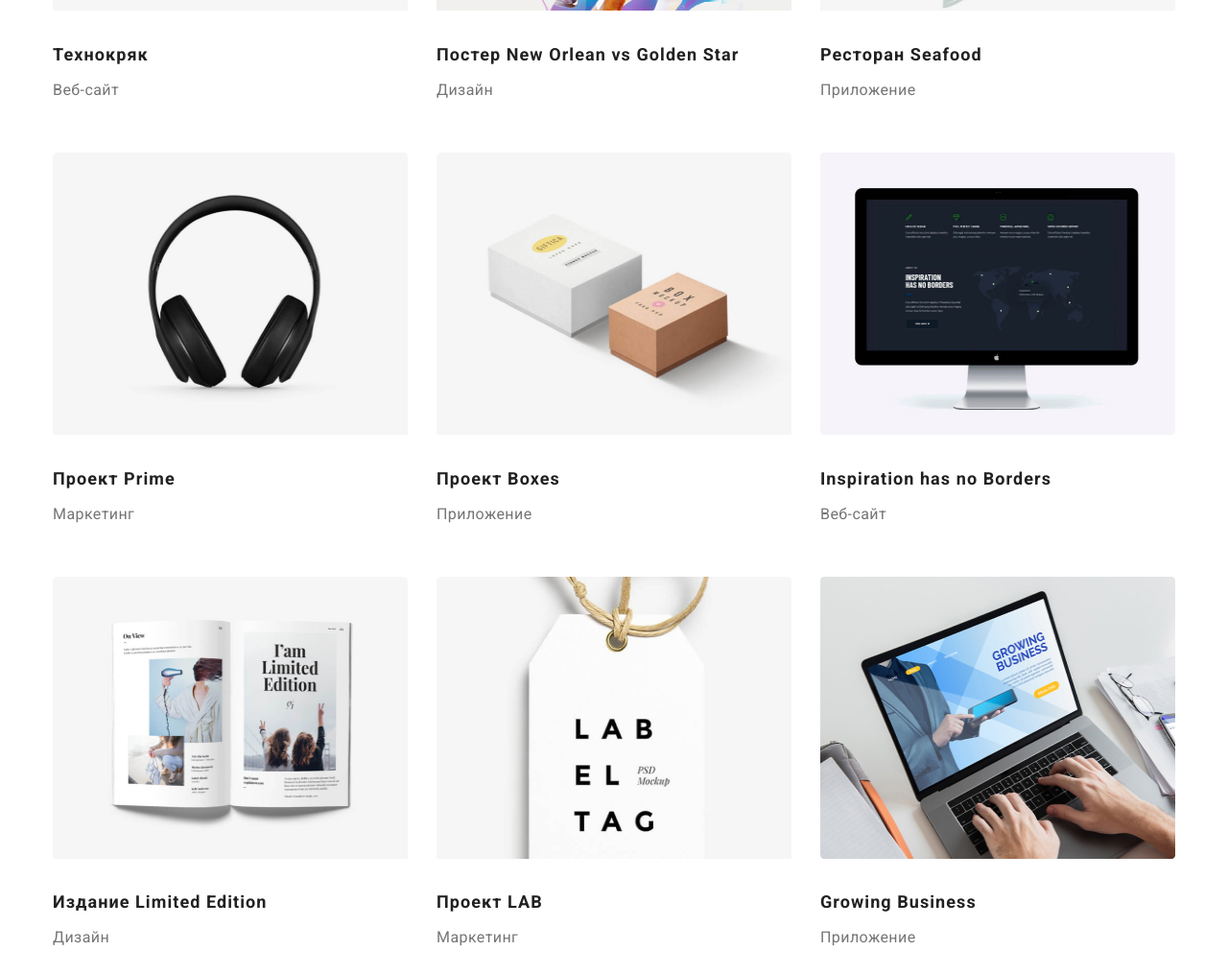
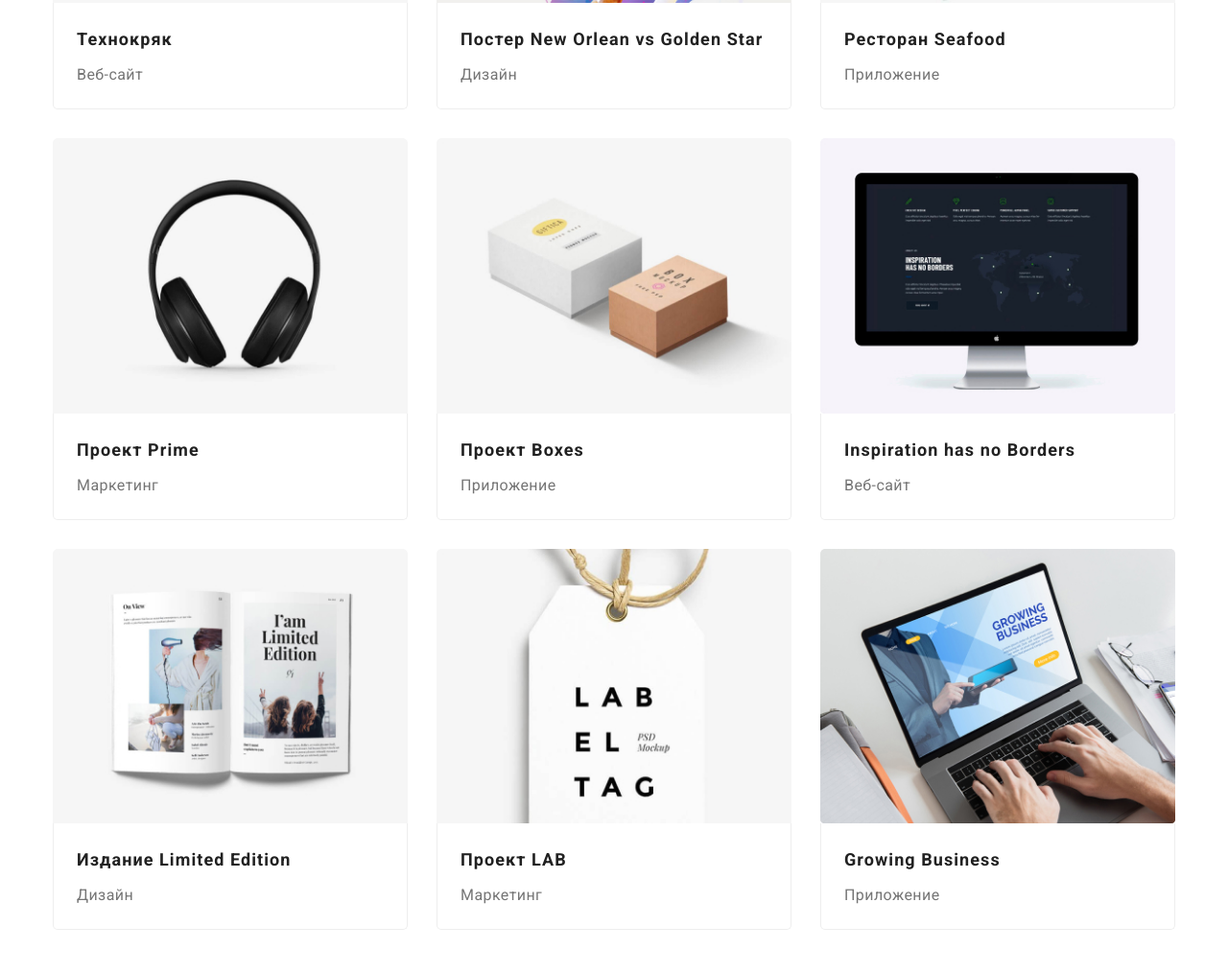
Before and after one commit to Oksana-Repchak/goit-markup-hw-03, a plain HTML site: page portfolio.html in a window 1280 px wide. Shown: the part 538-1553 px from the top of the page at 96% size. Drawn offline with nearby package versions, Linux system fonts and the light colour scheme.

Commit message:
Додано Портфоліо карточки

```diff
--- a/css/styles.css
+++ b/css/styles.css
@@ -15,6 +15,7 @@ html {
   --accent-color: #2196F3;
   --address-text-color: rgba(255, 255, 255, 0.6);
   --background-footer-color: #2F303A;
+  --border-color :#eeeeee;
 }
 body {
   margin: 0;
@@ -24,6 +25,11 @@ body {
   font-size: 14px;
   line-height: 1.7;
   letter-spacing: 0.03em
+}
+img {
+  display: block;
+  max-width: 100%;
+  height: auto;
 }
 .heder {
   background-color: var(--background-text-white);
@@ -347,6 +353,29 @@ body {
 
 /* portfolio page */
 
+/* button */
+.section-btn {
+  margin-bottom: 50px;
+}
+
+.section-btn .btn {
+  color: var(--title-text-color);
+  font-family: inherit;
+  font-style: normal;
+  font-weight: 500;
+  font-size: 16px;
+  line-height: 1.63;
+  text-align: center;
+}
+.section-btn .btn:not(:last-child) {
+  margin-right: 8px;
+}
+.section-btn .btn:hover,
+.section-btn .btn:focus {
+  color: var(--background-text-white);
+  background-color: var(--accent-color);
+}
+
 .portfolio {
   color: var(--title-text-color);
   padding-top: 93px;
@@ -379,13 +408,8 @@ body {
 .portfolio-list .item:nth-last-child(-n+3) {
   margin-bottom: 0;
 }
-.img {
-  margin-top: 0;
-  margin-bottom: 20px;
-}
 .portfolio-desc {
-  margin-top: 0;
-  margin-bottom: 20px;
+  margin: 0;
   color: var(--primary-text-color);
   font-size: 16px;
   line-height: 30px;
@@ -394,26 +418,17 @@ body {
   font-size: 18px;
   line-height: 1.5;
 }
-
-/* button */
-.section-btn {
-  margin-bottom: 50px;
+.portfolio-img {
+  border-top-left-radius: 5px;
+  border-top-right-radius: 5px;
+  overflow: hidden;
 }
-
-.section-btn .btn {
-  color: var(--title-text-color);
-  font-family: inherit;
-  font-style: normal;
-  font-weight: 500;
-  font-size: 16px;
-  line-height: 1.63;
-  text-align: center;
+.card-content {
+  padding: 20px 24px;
+  background: #ffffff;
+  border-right: 1px solid var(--border-color);
+  border-bottom: 1px solid var(--border-color);
+  border-left: 1px solid var(--border-color);
+  border-bottom-right-radius: 5px;
+  border-bottom-left-radius: 5px;
 }
-.section-btn .btn:not(:last-child) {
-  margin-right: 8px;
-}
-.section-btn .btn:hover,
-.section-btn .btn:focus {
-  color: var(--background-text-white);
-  background-color: var(--accent-color);
-}
--- a/portfolio.html
+++ b/portfolio.html
@@ -43,73 +43,92 @@
           <ul class="portfolio-list list">
               <li class="item">
                   <a href="" class="link-decoration">
-                      <img class="img" src="./images/tekhnokrjak.jpg" alt="Изображение ноутбука" width="370" height="294">
+                      <img class="portfolio-img" src="./images/tekhnokrjak.jpg" alt="Изображение ноутбука" width="370" height="294">
+                      <div class="card-content">
                         <h2 class="portfolio-subtitle">Технокряк</h2>
                         <p class="portfolio-desc">Веб-сайт</p>
+                      </div>
                   </a>
                   <!-- <p class="portfolio-excerpt">Технокряк это современная площадка распространения коронавируса. Компании используют эту платформу для цифрового шпионажа и атак на защищённые сервера конкурентов.</p> -->
               </li>
               <li class="item">
                   <a href="" class="link-decoration">
-                      <img class="img" src="./images/poster.jpg" alt="Постер баскетбол" width="370" height="294">
+                      <img class="portfolio-img" src="./images/poster.jpg" alt="Постер баскетбол" width="370" height="294">
+
+                      <div class="card-content">
                         <h2 class="portfolio-subtitle">Постер New Orlean vs Golden Star</h2>
                         <p class="portfolio-desc">Дизайн</p>
+                      </div>
                   </a>
                   <!-- <p class="portfolio-excerpt">Технокряк это современная площадка распространения коронавируса. Компании используют эту платформу для цифрового шпионажа и атак на защищённые сервера конкурентов.</p> -->
               </li>
               <li class="item">
                   <a href="" class="link-decoration">
-                      <img class="img" src="./images/seafood.jpg" alt="Изображение логотипа ресторана" width="370" height="294">
+                      <img class="portfolio-img" src="./images/seafood.jpg" alt="Изображение логотипа ресторана" width="370" height="294">
+                      <div class="card-content">
                         <h2 class="portfolio-subtitle">Ресторан Seafood</h2>
                         <p class="portfolio-desc">Приложение</p>
+                      </div>
                   </a>
                   <!-- <p class="portfolio-excerpt">Технокряк это современная площадка распространения коронавируса. Компании используют эту платформу для цифрового шпионажа и атак на защищённые сервера конкурентов.</p> -->
               </li>
               <li class="item">
                   <a href="" class="link-decoration">
-                      <img class="img" src="./images/project-prime.jpg" alt="Изображение наушников" width="370" height="294">
+                      <img class="portfolio-img" src="./images/project-prime.jpg" alt="Изображение наушников" width="370" height="294">
+                      <div class="card-content">
                         <h2 class="portfolio-subtitle">Проект Prime</h2>
                         <p class="portfolio-desc">Маркетинг</p>
+                      </div>
                   </a>
                   <!-- <p class="portfolio-excerpt">Технокряк это современная площадка распространения коронавируса. Компании используют эту платформу для цифрового шпионажа и атак на защищённые сервера конкурентов.</p> -->
               </li>
               <li class="item">
                   <a href="" class="link-decoration">
-                      <img class="img" src="./images/project-boxes.jpg" alt="Изображение коробок" width="370" height="294">
+                      <img class="portfolio-img" src="./images/project-boxes.jpg" alt="Изображение коробок" width="370" height="294">
+                      <div class="card-content">
                         <h2 class="portfolio-subtitle">Проект Boxes</h2>
                         <p class="portfolio-desc">Приложение</p>
+                      </div>
                   </a>
                   <!-- <p class="portfolio-excerpt">Технокряк это современная площадка распространения коронавируса. Компании используют эту платформу для цифрового шпионажа и атак на защищённые сервера конкурентов.</p> -->
               </li>
               <li class="item">
                   <a href="" class="link-decoration">
-                      <img class="img" src="./images/box3.jpg" alt="Изображение монитора" width="370" height="294">
+                      <img class="portfolio-img" src="./images/box3.jpg" alt="Изображение монитора" width="370" height="294">
+                      <div class="card-content">
                         <h2 class="portfolio-subtitle">Inspiration has no Borders</h2>
                         <p class="portfolio-desc">Веб-сайт</p>
+                      </div>
                   </a>
                   <!-- <p class="portfolio-excerpt">Технокряк это современная площадка распространения коронавируса. Компании используют эту платформу для цифрового шпионажа и атак на защищённые сервера конкурентов.</p> -->
               </li>
               <li class="item">
                   <a href="" class="link-decoration">
-                      <img class="img" src="./images/Limited-Edition.jpg" alt="Изображение журнала" width="370" height="294">
+                      <img class="portfolio-img" src="./images/Limited-Edition.jpg" alt="Изображение журнала" width="370" height="294">
+                      <div class="card-content">
                         <h2 class="portfolio-subtitle">Издание Limited Edition</h2>
                         <p class="portfolio-desc">Дизайн</p>
+                      </div>
                   </a>
                   <!-- <p class="portfolio-excerpt">Технокряк это современная площадка распространения коронавируса. Компании используют эту платформу для цифрового шпионажа и атак на защищённые сервера конкурентов.</p> -->
               </li>
               <li class="item">
                   <a href="" class="link-decoration">
-                      <img class="img" src="./images/project-LAB.jpg" alt="Изображение бирки" width="370" height="294">
+                      <img class="portfolio-img" src="./images/project-LAB.jpg" alt="Изображение бирки" width="370" height="294">
+                      <div class="card-content">
                         <h2 class="portfolio-subtitle">Проект LAB</h2>
                         <p class="portfolio-desc">Маркетинг</p>
+                      </div>
                   </a>
                   <!-- <p class="portfolio-excerpt">Технокряк это современная площадка распространения коронавируса. Компании используют эту платформу для цифрового шпионажа и атак на защищённые сервера конкурентов.</p> -->
               </li>
               <li class="item">
                   <a href="" class="link-decoration">
-                      <img class="img"src="./images/box1.jpg" alt="Изображение ноутбука" width="370" height="294">
+                      <img class="portfolio-img"src="./images/box1.jpg" alt="Изображение ноутбука" width="370" height="294">
+                      <div class="card-content">
                         <h2 class="portfolio-subtitle">Growing Business</h2>
                         <p class="portfolio-desc">Приложение</p>
+                      </div>
                   </a>
                   <!-- <p class="portfolio-excerpt">Технокряк это современная площадка распространения коронавируса. Компании используют эту платформу для цифрового шпионажа и атак на защищённые сервера конкурентов.</p> -->
               </li>
```
Lines whose indentation alone changed are shown as unchanged.
